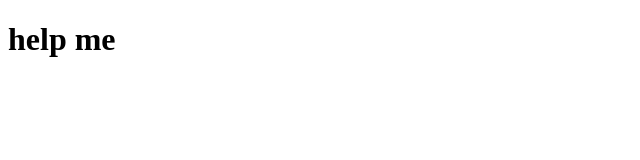
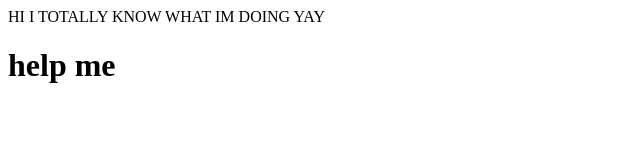
Before and after one commit to Theawesome2020/theawesome2020.GitHub.io, a plain HTML site: page index.html in a window 1280 px wide. Shown: the whole page, without its empty margins (0-640 px from the left). Drawn offline with Linux system fonts and the light colour scheme.

Commit message:
stuff
hi

```diff
--- a/index.html
+++ b/index.html
@@ -2,6 +2,7 @@
 <html>
 	<head>
 		<title>meme</title>
+        <p1>HI I TOTALLY KNOW WHAT IM DOING YAY</p1>
 	</head>
 	<body>
 		<h1>help me</h1>
```
